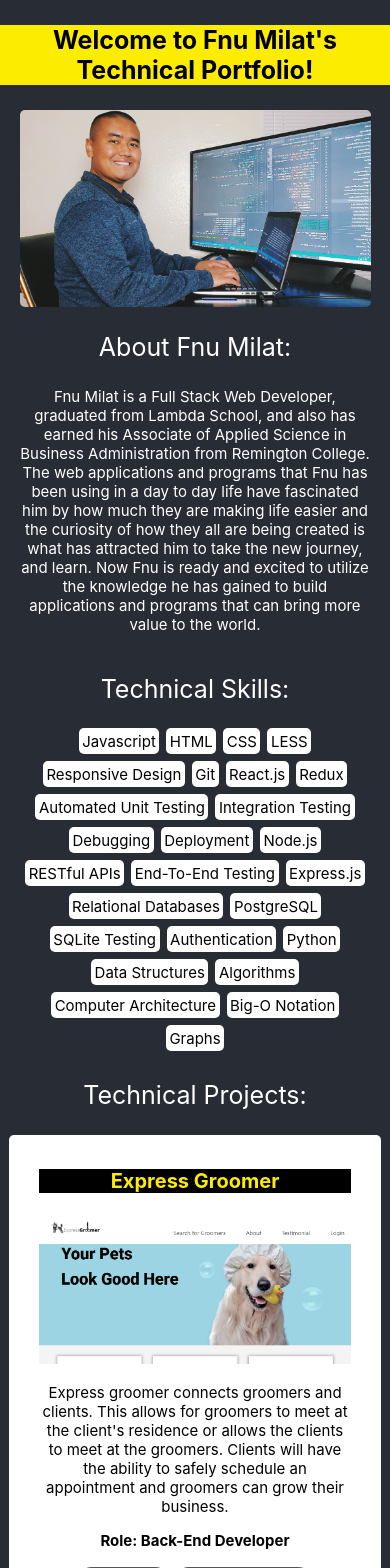
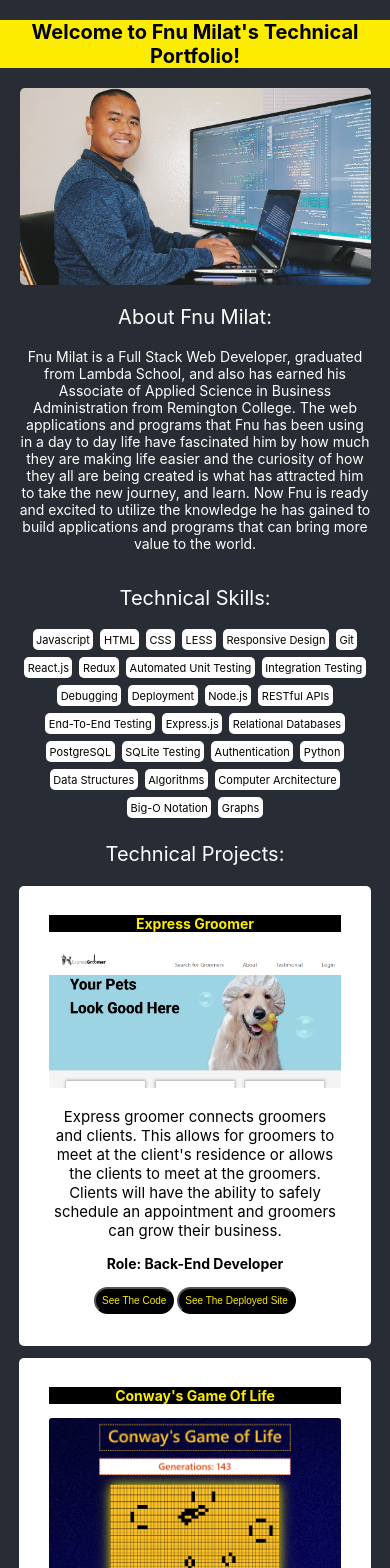
Before and after one commit to fnumilat/myportfolio, a React (Create React App) app in the folder my-portfolio/: page / in a window 390 px wide. Shown: the top 1568 px of the page. Built offline with nearby package versions, Linux system fonts and the light colour scheme.

Commit message:
Created media queries for 500px and down.

```diff
--- a/my-portfolio/src/App.css
+++ b/my-portfolio/src/App.css
@@ -24,10 +24,17 @@
   /* transition: transform .1s; */
 }
 
-/* Small devices (portrait tablets and large phones, 600px and up) */
+/* Small devices (phones, 600px and down) */
 @media only screen and (max-width: 600px) {
   .App-header-title {
     font-size: 25px;
+  }
+}
+
+/* Extra small devices (phones, 500px and down) */
+@media only screen and (max-width: 500px) {
+  .App-header-title {
+    font-size: 20px;
   }
 }
 
@@ -44,8 +51,15 @@
   border-radius: 5px;
 }
 
-/* Small devices (portrait tablets and large phones, 600px and up) */
+/* Small devices (phones, 600px and down) */
 @media only screen and (max-width: 600px) {
+  .App-header-photo {
+    width: 90%;
+  }
+}
+
+/* Extra small devices (phones, 500px and down) */
+@media only screen and (max-width: 500px) {
   .App-header-photo {
     width: 90%;
   }
@@ -76,10 +90,18 @@
   margin-bottom: -1%;
 }
 
-/* Small devices (portrait tablets and large phones, 600px and up) */
+/* Small devices (phones, 600px and down) */
 @media only screen and (max-width: 600px) {
   .About-section-header {
     font-size: 25px;
+    margin-bottom: -4%;
+  }
+}
+
+/* Extra small devices (phones, 500px and down) */
+@media only screen and (max-width: 500px) {
+  .About-section-header {
+    font-size: 20px;
     margin-bottom: -4%;
   }
 }
@@ -90,10 +112,18 @@
   color: white;
 }
 
-/* Small devices (portrait tablets and large phones, 600px and up) */
+/* Small devices (phones, 600px and down) */
 @media only screen and (max-width: 600px) {
   .About-section-paragraph {
     font-size: 15px;
+    width: 90%;
+  }
+}
+
+/* Extra small devices (phones, 500px and down) */
+@media only screen and (max-width: 500px) {
+  .About-section-paragraph {
+    font-size: 14px;
     width: 90%;
   }
 }
@@ -104,10 +134,17 @@
   margin-bottom: -1%;
 }
 
-/* Small devices (portrait tablets and large phones, 600px and up) */
+/* Small devices (phones, 600px and down) */
 @media only screen and (max-width: 600px) {
   .Tech-skills-section-header {
     font-size: 25px;
+  }
+}
+
+/* Extra small devices (phones, 500px and down) */
+@media only screen and (max-width: 500px) {
+  .Tech-skills-section-header {
+    font-size: 20px;
   }
 }
 
@@ -121,10 +158,18 @@
   flex-wrap: wrap;
 }
 
-/* Small devices (portrait tablets and large phones, 600px and up) */
+/* Small devices (phones, 600px and down) */
 @media only screen and (max-width: 600px) {
   .Tech-skills-section-skills {
     font-size: 15px;
+    width: 90%;
+  }
+}
+
+/* Extra small devices (phones, 500px and down) */
+@media only screen and (max-width: 500px) {
+  .Tech-skills-section-skills {
+    font-size: 11px;
     width: 90%;
   }
 }
@@ -151,10 +196,17 @@
   /* border: white 2px solid; */
 }
 
-/* Small devices (portrait tablets and large phones, 600px and up) */
+/* Small devices (phones, 600px and down) */
 @media only screen and (max-width: 600px) {
   .Projects-section-header {
     font-size: 25px;
+  }
+}
+
+/* Extra small devices (phones, 500px and down) */
+@media only screen and (max-width: 500px) {
+  .Projects-section-header {
+    font-size: 20px;
   }
 }
 
@@ -172,10 +224,17 @@
   border-radius: 5px;
 }
 
-/* Small devices (portrait tablets and large phones, 600px and up) */
+/* Small devices (phones, 600px and down) */
 @media only screen and (max-width: 600px) {
   .Project {
     width: 80%;
+  }
+}
+
+/* Extra small devices (phones, 500px and down) */
+@media only screen and (max-width: 500px) {
+  .Project {
+    width: 75%;
   }
 }
 
@@ -187,10 +246,17 @@
   background-color: black;
 }
 
-/* Small devices (portrait tablets and large phones, 600px and up) */
+/* Small devices (phones, 600px and down) */
 @media only screen and (max-width: 600px) {
   .Project-title {
     font-size: 20px;
+  }
+}
+
+/* Extra small devices (phones, 500px and down) */
+@media only screen and (max-width: 500px) {
+  .Project-title {
+    font-size: 18px;
   }
 }
 
@@ -206,10 +272,17 @@
     /* border: solid #AA3939 1px; */
 }
 
-/* Small devices (portrait tablets and large phones, 600px and up) */
+/* Small devices (phones, 600px and down) */
 @media only screen and (max-width: 600px) {
   .Project-description {
     font-size: 15px;
+  }
+}
+
+/* Extra small devices (phones, 500px and down) */
+@media only screen and (max-width: 500px) {
+  .Project-title {
+    font-size: 14px;
   }
 }
 
@@ -221,10 +294,17 @@
     /* border: solid #AA3939 1px; */
 }
 
-/* Small devices (portrait tablets and large phones, 600px and up) */
+/* Small devices (phones, 600px and down) */
 @media only screen and (max-width: 600px) {
   .Project-role {
     font-size: 15px;
+  }
+}
+
+/* Extra small devices (phones, 500px and down) */
+@media only screen and (max-width: 500px) {
+  .Project-role {
+    font-size: 14px;
   }
 }
 
@@ -241,10 +321,17 @@
   outline: none;
 }
 
-/* Small devices (portrait tablets and large phones, 600px and up) */
+/* Small devices (phones, 600px and down) */
 @media only screen and (max-width: 600px) {
   .Project-button {
     font-size: 12px;
+  }
+}
+
+/* Extra small devices (phones, 500px and down) */
+@media only screen and (max-width: 500px) {
+  .Project-button {
+    font-size: 10px;
   }
 }
 
@@ -264,10 +351,17 @@
   /* border: white 2px solid; */
 }
 
-/* Small devices (portrait tablets and large phones, 600px and up) */
+/* Small devices (phones, 600px and down) */
 @media only screen and (max-width: 600px) {
   .Find-me-section-header {
     font-size: 25px;
+  }
+}
+
+/* Extra small devices (phones, 500px and down) */
+@media only screen and (max-width: 500px) {
+  .Find-me-section-header {
+    font-size: 20px;
   }
 }
 
@@ -286,10 +380,17 @@
   border-radius: 5px;
 }
 
-/* Small devices (portrait tablets and large phones, 600px and up) */
+/* Small devices (phones, 600px and down) */
 @media only screen and (max-width: 600px) {
   .Find-me {
     width: 90%;
+  }
+}
+
+/* Extra small devices (phones, 500px and down) */
+@media only screen and (max-width: 500px) {
+  .Find-me {
+    width: 85%;
   }
 }
 
@@ -303,11 +404,19 @@
   border-radius: 50%;
 }
 
-/* Small devices (portrait tablets and large phones, 600px and up) */
+/* Small devices (phones, 600px and down) */
 @media only screen and (max-width: 600px) {
   .fa {
     width: 10px;
     font-size: 20px;
+  }
+}
+
+/* Extra small devices (phones, 500px and down) */
+@media only screen and (max-width: 500px) {
+  .fa {
+    width: 10px;
+    font-size: 12px;
   }
 }
 
@@ -346,9 +455,9 @@
   /* border: white 2px solid; */
 }
 
-/* Small devices (portrait tablets and large phones, 600px and up) */
+/* Small devices (phones, 600px and down) */
 @media only screen and (max-width: 600px) {
-  .fa {
+  .Footer {
     font-size: 10px;
   }
 }
```
